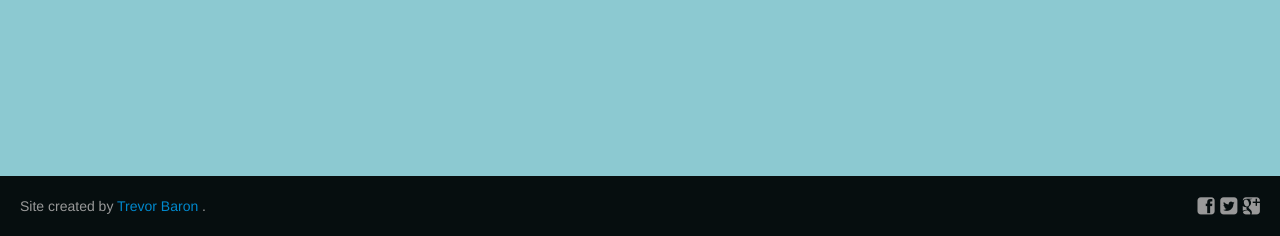
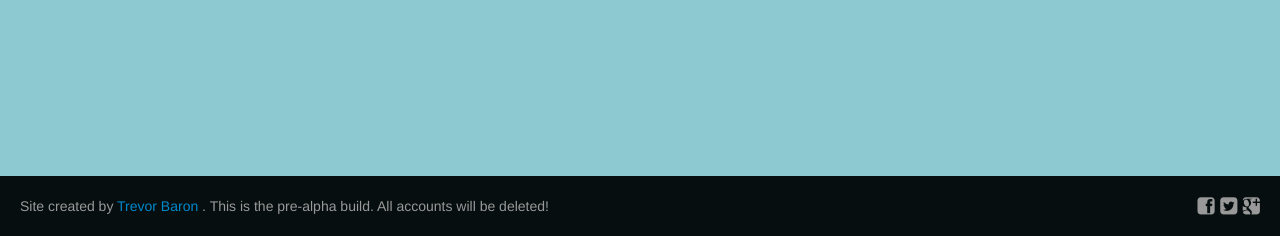
Before and after one commit to TrevorDev/DevBrick, a Node project: template views/mainSite/home.ejs in a window 1280 px wide. Shown: the part 564-800 px from the top of the page. Run offline with Node 20 templates, Linux system fonts and the light colour scheme; the template is opened without the code that fills it, so the values that code supplies are empty; some libraries are stand-ins or nearby versions.

Commit message:
add pre alpha message

```diff
--- a/views/mainSite/home.ejs
+++ b/views/mainSite/home.ejs
@@ -76,7 +76,7 @@
                 <p class="muted credit">
                     Site created by
                     <a href="http://trevordev.com">Trevor Baron</a>
-                    .
+                    . This is the pre-alpha build. All accounts will be deleted!
                     <t class="pull-right" style="font-size: 20px;">
                        <!-- <img id="logo" width="130px" src="/public/mainSite/assets/img/nodejs.png" alt="node.js">-->
             <i class="icon-facebook-sign"></i> <i class="icon-twitter-sign"></i> <i class="icon-google-plus-sign"></i>
```
